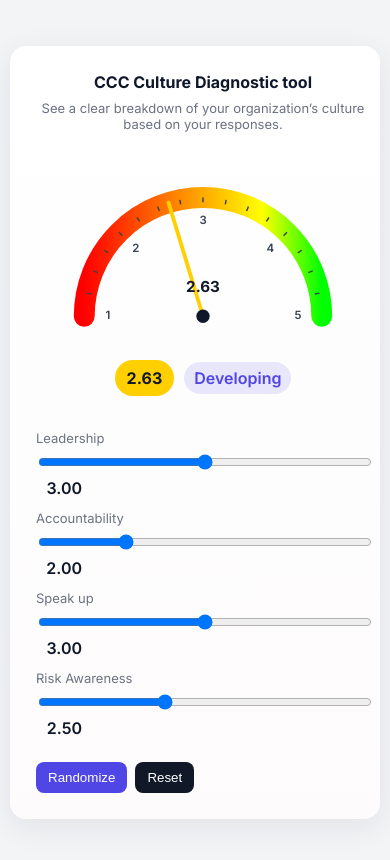
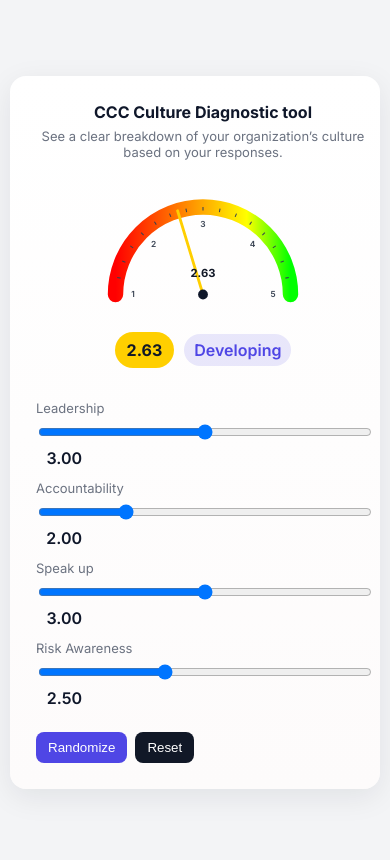
Before and after one commit to Choloooo/ccc, a plain HTML site: page index.html in a window 390 px wide. Drawn offline with Linux system fonts and the light colour scheme.

Commit message:
Refactor CSS styles for responsiveness and layout

```diff
--- a/index.html
+++ b/index.html
@@ -43,8 +43,17 @@ body {
 .left{flex: none; padding:12px; min-width:0; width:100%;}
 .right{flex: none; padding:8px 4px; min-width:0; width:100%;}
 
-h2{margin:0 0 8px;font-size:20px; word-break: break-word;}
-p.lead{margin:0 0 18px;color:var(--muted); word-break: break-word; overflow-wrap: break-word;}
+h2{
+  margin:0 0 8px;
+  font-size:20px;
+  word-break: break-word;
+}
+p.lead{
+  margin:0 0 18px;
+  color:var(--muted);
+  word-break: break-word;
+  overflow-wrap: break-word;
+}
 
 svg{
   width:100%;
@@ -92,7 +101,7 @@ button{background:var(--accent);border:none;color:white;padding:8px 12px;border-
   .card{
     flex-direction:column;
     text-align:center;
-    gap:18px;
+    gap:16px;
     align-items:center;
   }
   .left, .right{
@@ -100,8 +109,17 @@ button{background:var(--accent);border:none;color:white;padding:8px 12px;border-
     min-width:0;
     width:100%;
   }
-  h2{font-size:18px;}
-  p.lead{font-size:14px;}
+  h2{
+    font-size:18px;
+    margin-bottom:6px;
+  }
+  p.lead{
+    font-size:14px;
+    margin-bottom:12px;
+  }
+  svg{
+    max-height:180px;
+  }
   text.needle-value{font-size:20px;}
   .control label{
     width:100%;
@@ -117,9 +135,9 @@ button{background:var(--accent);border:none;color:white;padding:8px 12px;border-
 
 /* Very small phones */
 @media(max-width:400px){
-  svg{max-height:190px;}
   h2{font-size:16px;}
   p.lead{font-size:13px;}
+  svg{max-height:140px;}
   text.needle-value{font-size:16px;}
   #majorNumbers text{font-size:12px;}
   body{padding:10px;}
```
